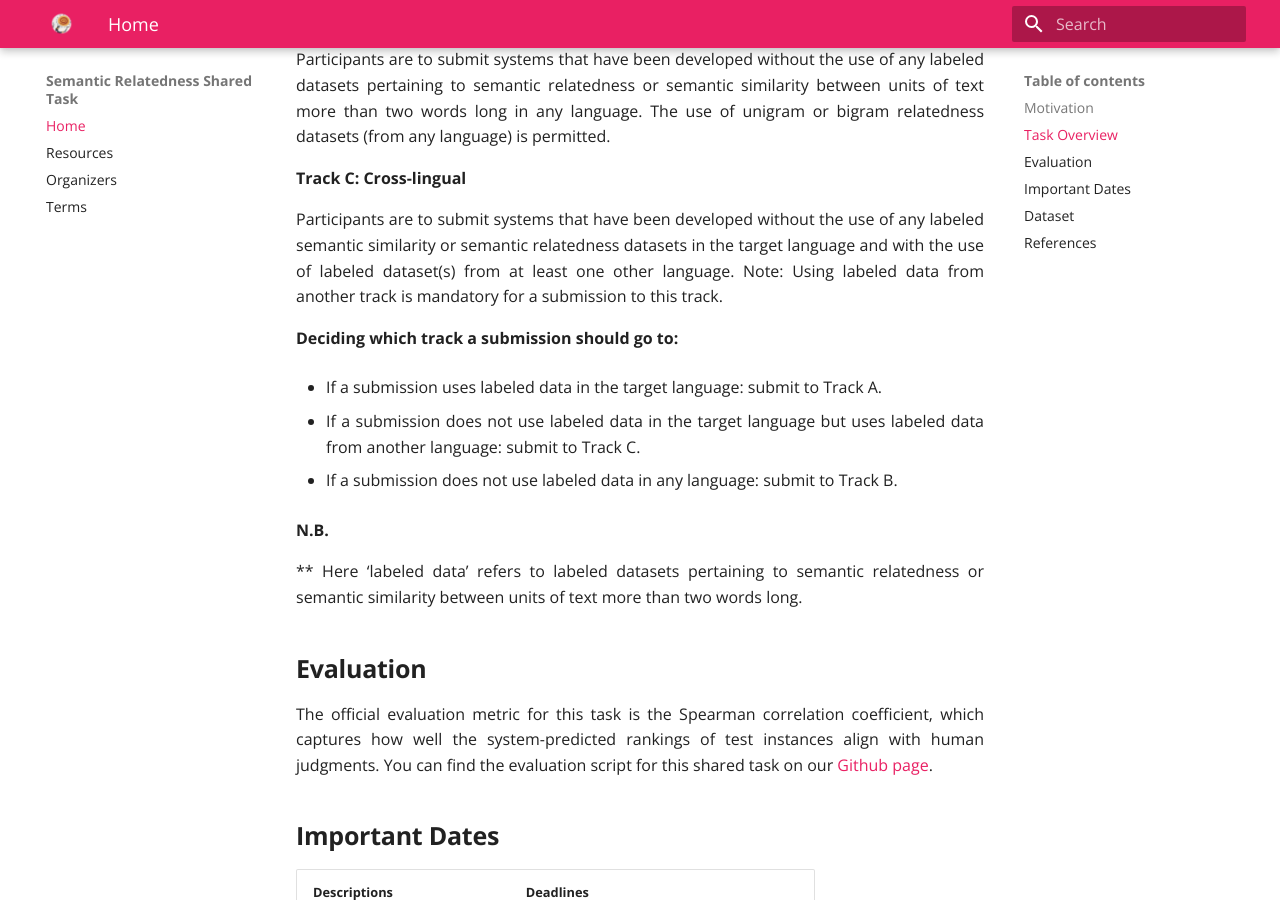
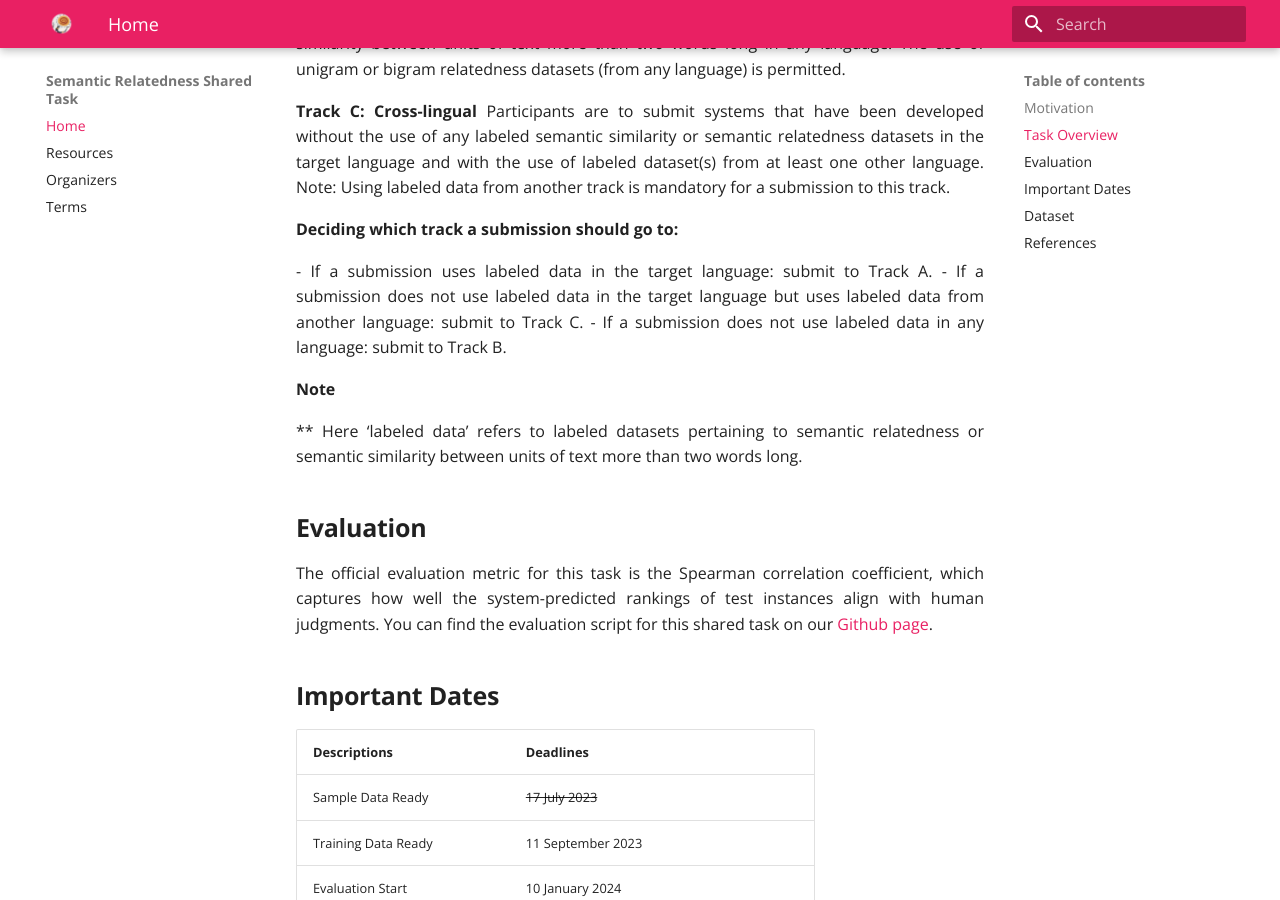
Before and after one commit to semantic-textual-relatedness/semantic-textual-relatedness.github.io, an MkDocs documentation site: the page built from docs/index.md, in a window 1280 px wide and 900 px high, scrolled down 1831 px. Built offline with MkDocs 1.6.1 and Material for MkDocs 9.7.7, drawn with Linux system fonts in a browser that asks for light colours.

Commit message:
Update index.md

```diff
--- a/docs/index.md
+++ b/docs/index.md
@@ -57,35 +57,31 @@ However, much of past NLP work is on semantic similarity, and largely focused on
 Further details about the task, the method of data annotation, how STR is different from semantic textual similarity, applications of semantic textual relatedness, etc. can be found in <a href="https://aclanthology.org/2023.eacl-main.55.pdf">this paper</a>.
 </p>
 
-<p>The <strong> Semantic Textual Relatedness Shared Task 1</strong>
-The task consists of predicting semantic textual relatedness (STR) of sentence pairs. Participants will rank sentence pairs by their closeness in meaning (i.e., their degree of semantic relatedness) in the 14 different languages. All sentence pairs will have manually determined relatedness scores between 0 (completely unrelated) and 1 (maximally related). Each team can provide submissions for one, two or all of the tracks shown below:
+<p>The <strong> Semantic Textual Relatedness Shared Task 1</strong></p>
+<p>The task consists of predicting semantic textual relatedness (STR) of sentence pairs. Participants will rank sentence pairs by their closeness in meaning (i.e., their degree of semantic relatedness) in the 14 different languages. All sentence pairs will have manually determined relatedness scores between 0 (completely unrelated) and 1 (maximally related). Each team can provide submissions for one, two or all of the tracks shown below:
 
 </p>
 
-<p><strong>Track A: Supervised</strong></p>
-
-<p> Participants are to submit systems that have been trained using the labeled training datasets provided. Participating teams are allowed to use any publicly available datasets (e.g., other relatedness and similarity datasets or datasets in any other languages). However, they must report additional data they used, and ideally report how impactful each resource was on the final results.
+<p><strong>Track A: Supervised</strong> Participants are to submit systems that have been trained using the labeled training datasets provided. Participating teams are allowed to use any publicly available datasets (e.g., other relatedness and similarity datasets or datasets in any other languages). However, they must report additional data they used, and ideally report how impactful each resource was on the final results.
 </p>
 
 
-<p><strong>Track B: Unsupervised</strong></p>
-
-<p> Participants are to submit systems that have been developed without the use of any labeled datasets pertaining to semantic relatedness or semantic similarity between units of text more than two words long in any language. The use of unigram or bigram relatedness datasets (from any language) is permitted.
+<p><strong>Track B: Unsupervised</strong> Participants are to submit systems that have been developed without the use of any labeled datasets pertaining to semantic relatedness or semantic similarity between units of text more than two words long in any language. The use of unigram or bigram relatedness datasets (from any language) is permitted.
 </p>
 
-<p><strong>Track C: Cross-lingual</strong></p>
-<p>Participants are to submit systems that have been developed without the use of any labeled semantic similarity or semantic relatedness datasets in the target language and with the use of labeled dataset(s) from at least one other language.  Note: Using labeled data from another track is mandatory for a submission to this track.
+<p><strong>Track C: Cross-lingual</strong> Participants are to submit systems that have been developed without the use of any labeled semantic similarity or semantic relatedness datasets in the target language and with the use of labeled dataset(s) from at least one other language.  Note: Using labeled data from another track is mandatory for a submission to this track.
 </p>
 
 <p><strong>Deciding which track a submission should go to:</strong></p>
-
+<p>
 - If a submission uses labeled data in the target language: submit to Track A.
 
 - If a submission does not use labeled data in the target language but uses labeled data from another language: submit to Track C.
 
 - If a submission does not use labeled data in any language: submit to Track B.
+</p>
 
-<p><strong>N.B.</strong></p>
+<p><strong>Note</strong></p>
 
 <p>** Here ‘labeled data’ refers to labeled datasets pertaining to semantic relatedness or semantic similarity between units of text more than two words long. </p>
 
```
